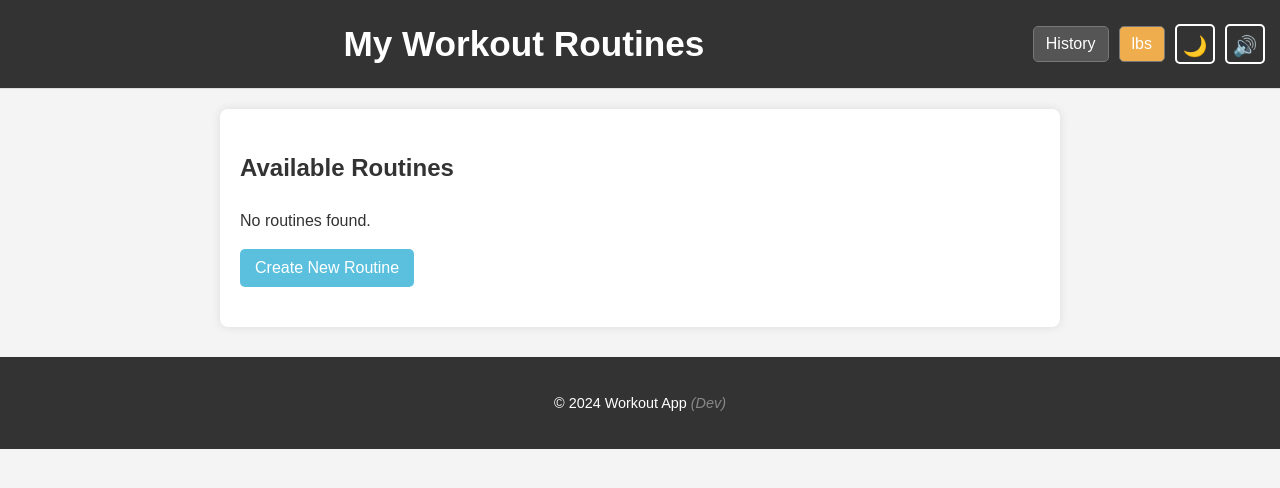
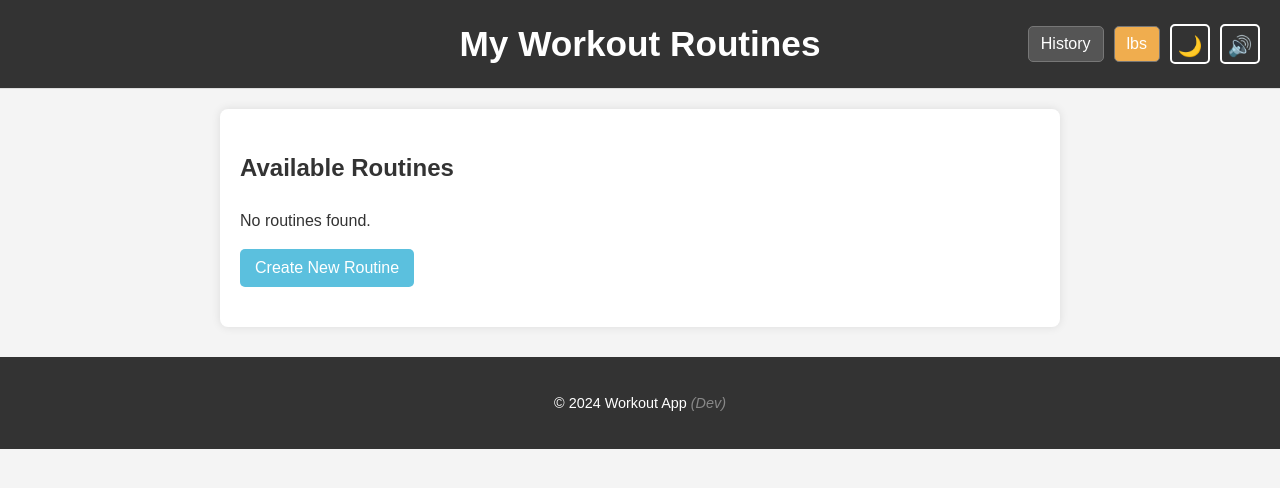
Before and after one commit to Kropotkin2000/routine, a plain HTML site: page index.html in a window 1280 px wide. Drawn offline with nearby package versions, Linux system fonts and the light colour scheme.

Commit message:
Add files via upload

```diff
--- a/style.css
+++ b/style.css
@@ -1,3 +1,5 @@
+/* === style.css (Complete and Corrected with a more robust header fix) === */
+
 /* CSS Variables for theming */
 :root {
     --bg-color: #f4f4f4;
@@ -36,24 +38,33 @@ body {
     transition: background-color 0.3s, color 0.3s;
 }
 
-/* === CORRECTED HEADER STYLES === */
+/* === NEW ROBUST HEADER STYLES === */
 header {
-    display: flex;
-    justify-content: space-between;
-    align-items: center;
     background-color: var(--header-bg-color);
     color: var(--header-text-color);
     padding: 1rem 15px;
+    text-align: center; /* Center the title by default */
+    position: relative; /* Crucial for positioning the nav buttons */
     border-bottom: 1px solid var(--border-color);
 }
 
 h1 {
     font-size: 1.5em;
     margin: 0;
-    text-align: center;
-    flex-grow: 1; /* Allows title to take up space and stay centered */
+    /* Add padding to create space for the buttons on the sides */
+    padding: 0 100px;
 }
-/* =============================== */
+
+.header-nav {
+    position: absolute; /* Position relative to the header */
+    top: 50%;
+    right: 10px;
+    transform: translateY(-50%);
+    display: flex;
+    align-items: center;
+    gap: 5px;
+}
+/* =================================== */
 
 main {
     padding: 15px;
@@ -75,16 +86,6 @@ ul { list-style-type: none; padding: 0; }
 /* Buttons */
 button { background-color: #5cb85c; color: white; border: none; padding: 10px 15px; font-size: 16px; border-radius: 5px; cursor: pointer; transition: background-color 0.3s ease; }
 button:hover { background-color: #4cae4c; }
-
-/* === CORRECTED HEADER NAV STYLES === */
-.header-nav {
-    display: flex;
-    align-items: center;
-    gap: 5px;
-    flex-shrink: 0; /* Prevents button group from shrinking */
-}
-/* =================================== */
-
 .nav-btn { background-color: #555; border: 1px solid #777; padding: 6px 10px; font-size: 14px; }
 .nav-btn:hover { background-color: #666; }
 .icon-btn { background: none; border: 2px solid white; color: white; font-size: 18px; width: 35px; height: 35px; padding: 0; line-height: 35px; text-align: center; }
@@ -143,10 +144,12 @@ footer { text-align: center; margin-top: 30px; padding: 20px; background-color:
 /* Media Queries for Desktop */
 @media (min-width: 600px) {
     h1 {
-        font-size: 2.2em; /* Slightly smaller to give more room */
+        font-size: 2.2em;
+        padding: 0 170px; /* More padding for wider button group */
     }
     .header-nav {
         gap: 10px;
+        right: 20px;
     }
     .nav-btn {
         padding: 8px 12px;
```
